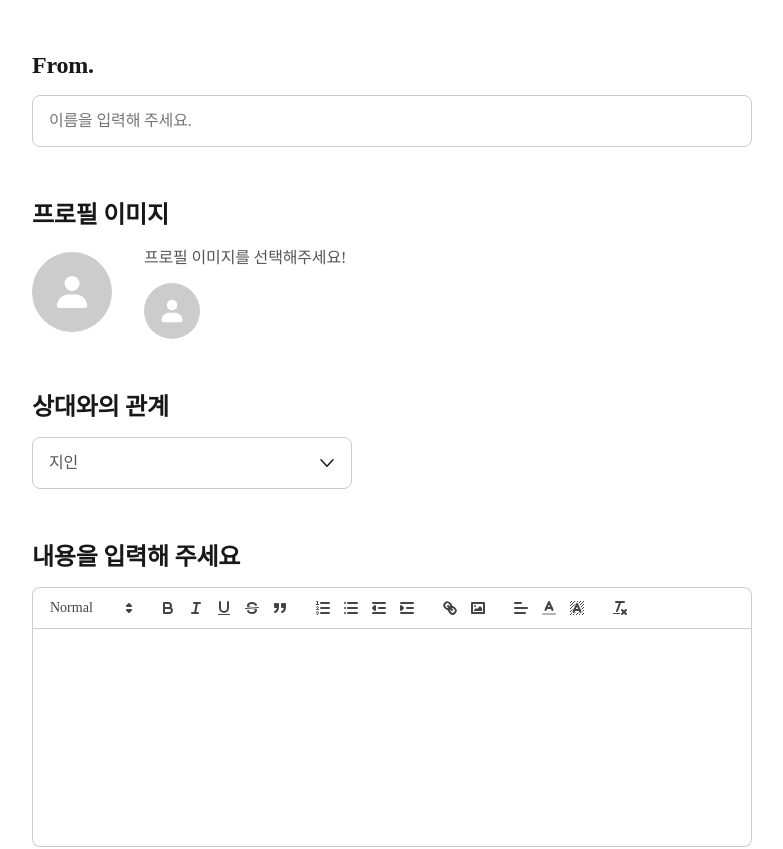
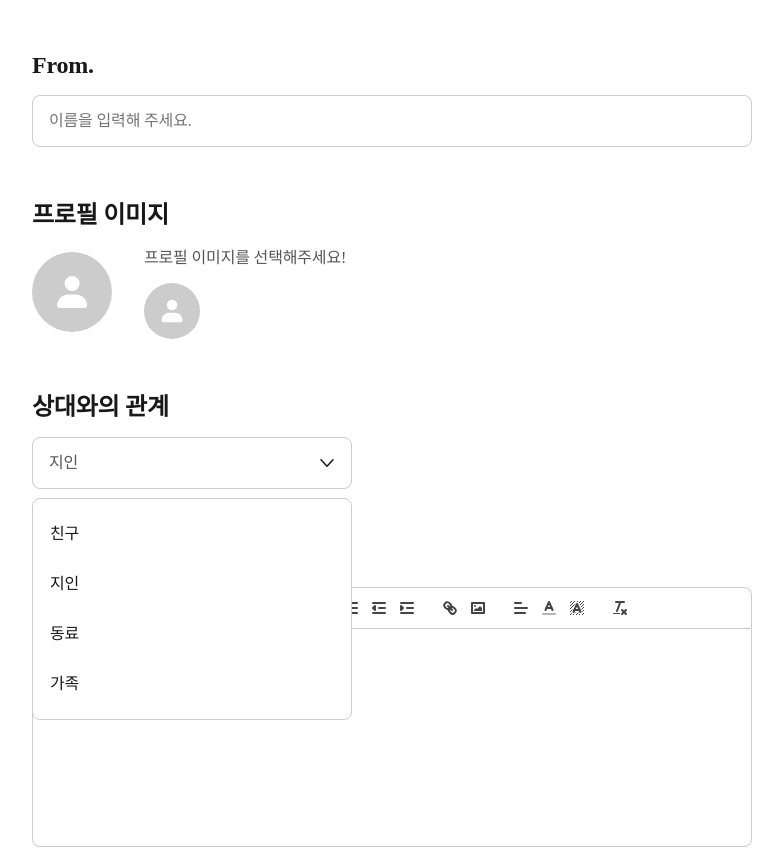
Before and after one commit to minjeong9919/RollingPaper, a React (Create React App) app: page /rollingmsg in a window 1280 px wide. Shown: the top 849 px of the page, without its empty margins (248-1031 px from the left). Built offline with nearby package versions, Linux system fonts and the light colour scheme; a web font is replaced by a local one.

Commit message:
feat: Select 구현

```diff
--- /dev/null
+++ b/src/components/RollingToMsgPage/Select.jsx
@@ -0,0 +1,82 @@
+import React from 'react';
+import styled from 'styled-components';
+import arrowDown from '../../assets/icons/arrowDown.svg';
+
+function Select() {
+  return (
+    <>
+      <SelectBtn type="button">
+        <span>지인</span>
+        <div />
+      </SelectBtn>
+      <SelectOption>
+        <li>친구</li>
+        <li>지인</li>
+        <li>동료</li>
+        <li>가족</li>
+      </SelectOption>
+    </>
+  );
+}
+
+export default Select;
+
+const SelectBtn = styled.button`
+  display: flex;
+  justify-content: space-between;
+  align-items: center;
+  padding: 1.2rem 1.6rem;
+  border-radius: 0.8rem;
+  border: 0.1rem solid var(--gray300);
+
+  & > span {
+    color: var(--gray500);
+    font-size: var(--font16);
+    font-weight: var(--regular);
+    line-height: 1.625;
+    letter-spacing: -0.016rem;
+  }
+
+  & > div {
+    width: 1.6rem;
+    height: 1.6rem;
+    background-image: url(${arrowDown});
+    background-size: contain;
+    background-position: center;
+    background-repeat: no-repeat;
+  }
+
+  &:focus {
+    border: 0.1rem solid var(--gray500);
+  }
+`;
+
+const SelectOption = styled.ul`
+  width: 32rem;
+  display: flex;
+  flex-direction: column;
+  position: absolute;
+  top: 10.9rem;
+  padding: 1rem 0.1rem;
+  border-radius: 0.8rem;
+  border: 0.1rem solid var(--gray300);
+  background-color: var(--white);
+  z-index: 1;
+
+  & > li {
+    width: 31.6rem;
+    display: flex;
+    align-items: center;
+    padding: 1.2rem 1.6rem;
+    cursor: pointer;
+    color: var(--gray900);
+    font-size: var(--font16);
+    font-weight: var(--regular);
+    line-height: 1.625;
+    letter-spacing: -0.016rem;
+
+    &:hover {
+      background-color: var(--gray100);
+    }
+  }
+`;
--- a/src/pages/RollingToMsgPage.jsx
+++ b/src/pages/RollingToMsgPage.jsx
@@ -2,7 +2,8 @@ import React from 'react';
 import styled from 'styled-components';
 import profile from '../assets/icons/profile.svg';
 import arrowDown from '../assets/icons/arrowDown.svg';
-import TextEditor from '../components/TextEditor';
+import TextEditor from '../components/RollingToMsgPage/TextEditor';
+import Select from '../components/RollingToMsgPage/Select';
 
 function RollingToMsgPage() {
   return (
@@ -28,10 +29,7 @@ function RollingToMsgPage() {
         </ProfileImgContent>
         <RelationshipContent>
           <span>상대와의 관계</span>
-          <SelectBtn type="button">
-            <span>지인</span>
-            <div />
-          </SelectBtn>
+          <Select />
         </RelationshipContent>
         <WriteContent>
           <span>내용을 입력해 주세요</span>
@@ -108,7 +106,7 @@ const InputNameContent = styled.div`
     border-radius: 0.8rem;
     border: 1px solid var(--gray300);
     background-color: var(--white);
-    color: var(--gray500);
+    color: var(--gray500, #555555);
     font-size: var(--font16);
     font-weight: var(--regular);
     line-height: 1.625;
@@ -173,6 +171,7 @@ const RelationshipContent = styled.div`
   width: 32rem;
   display: flex;
   flex-direction: column;
+  position: relative;
   gap: 1.2rem;
 
   & > span {
```
Also changed, not shown: src/components/RollingToMsgPage/TextEditor.jsx (renamed from src/components/TextEditor.jsx).
